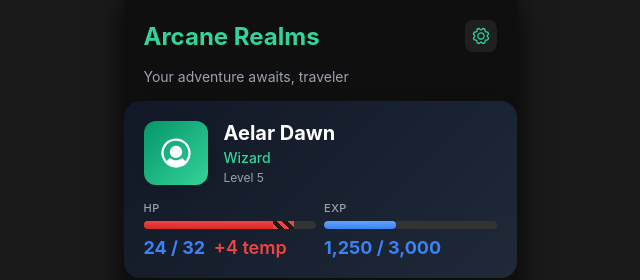
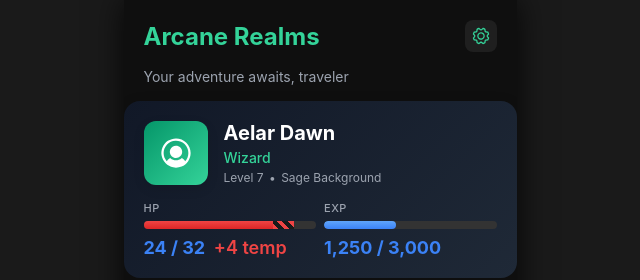
Before and after one commit to Whimsy-rat-trap/dnd-mobile-app, a React (Create React App) app: page /dashboard in a window 1280 px wide. Shown: the top 280 px of the page, without its empty margins (320-960 px from the left). Built offline with nearby package versions, Linux system fonts and the light colour scheme.

Commit message:
0.0.36.7 (added separator between level and background of the header inside the dashboard)

```diff
--- a/src/pages/Dashboard.css
+++ b/src/pages/Dashboard.css
@@ -116,6 +116,10 @@
     font-weight: 400;
     font-size: 12px;
     color: #9ca3af;
+}
+
+.level-separator {
+    margin: 0 2px;
 }
 
 /* Stats Row */
--- a/src/pages/Dashboard.tsx
+++ b/src/pages/Dashboard.tsx
@@ -63,7 +63,9 @@ const Dashboard: React.FC = () => {
                         <div className="character-info">
                             <div className="character-name">Aelar Dawn</div>
                             <div className="character-class">Wizard</div>
-                            <div className="character-level">Level 5</div>
+                            <div className="character-level">
+                                Level 7 <span className="level-separator">•</span> Sage Background
+                            </div>
                         </div>
                     </div>
                     <div className="stats-row">
```
